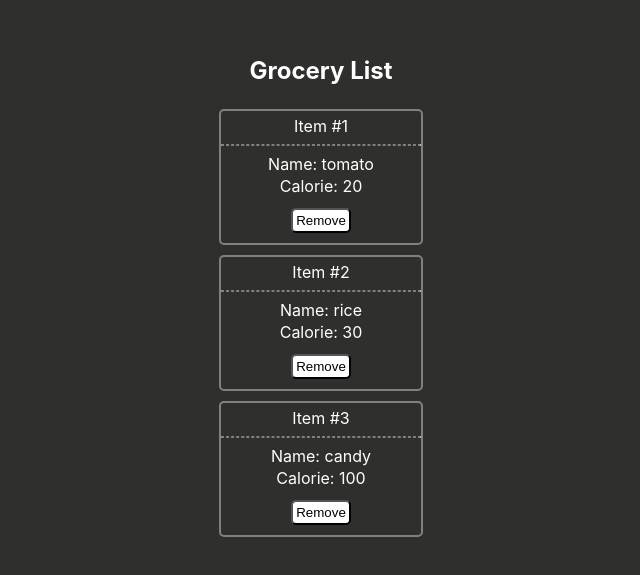
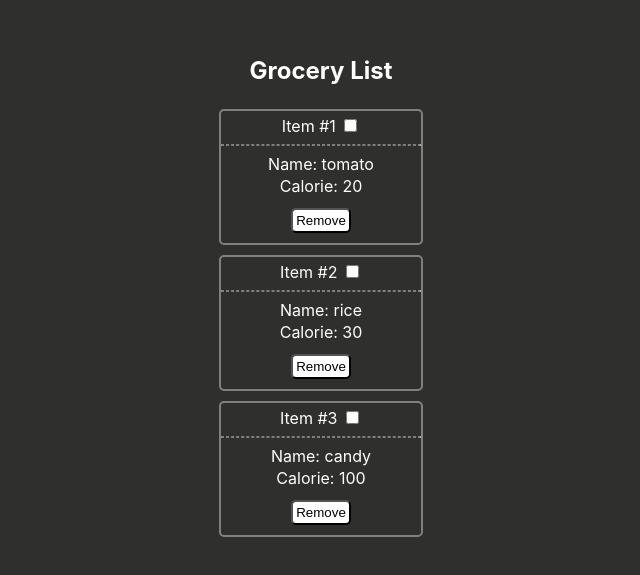
Before and after one commit to wchrapcynski/grocery-list, a React (Create React App) app: page / in a window 1280 px wide. Shown: the part 111-686 px from the top of the page, without its empty margins (319-959 px from the left). Built offline with nearby package versions, Linux system fonts and the light colour scheme.

Commit message:
added checkbox to item

```diff
--- a/src/App.js
+++ b/src/App.js
@@ -13,6 +13,7 @@ function App() {
   // const [list, setList] = useState(initList);
   const items = useList(initList);
   const [editable, setEditable] = useState(false);
+  const [checked, setChecked] = useState(false);
 
   const removeItemHandle = event => {
     event.preventDefault();
@@ -47,6 +48,7 @@ function App() {
               key={`${key}${value.name}${value.calorie}`}
               onClick={removeItemHandle}
               editable={editable}
+              checked={checked}
               onDoubleClick={makeEditableHandle}
               onKeyPress={keyPressHandle}
               index={key}
--- a/src/components/item.css
+++ b/src/components/item.css
@@ -16,7 +16,7 @@
   margin: 2px 0;
 }
 
-.item-style input {
+.item-style .item-name {
   height: 9px;
   width: 180px;
 }
--- a/src/components/item.js
+++ b/src/components/item.js
@@ -4,14 +4,14 @@ import "./item.css";
 function item(props) {
   return (
     <div className="item-style">
-      Item #{props.index + 1}
+      Item #{props.index + 1} <input type="checkbox"/>
       <hr className="item-hr"/>
       {props.editable ? (
-        <input
+        <input classname="item-name"
           type="text"
           onKeyPress={(event) => props.onKeyPress(event, props.index)}
           defaultValue={props.item.name}
-        ></input>
+        />
       ) : (
         <p onDoubleClick={props.onDoubleClick}>Name: {props.item.name}</p>
       )}
```
